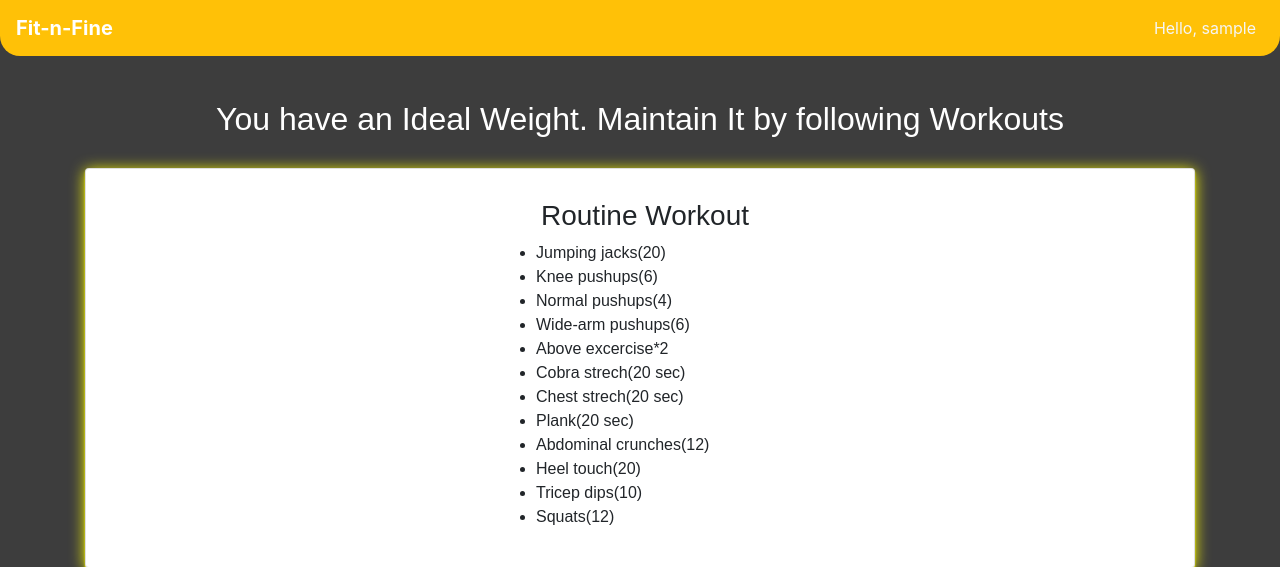
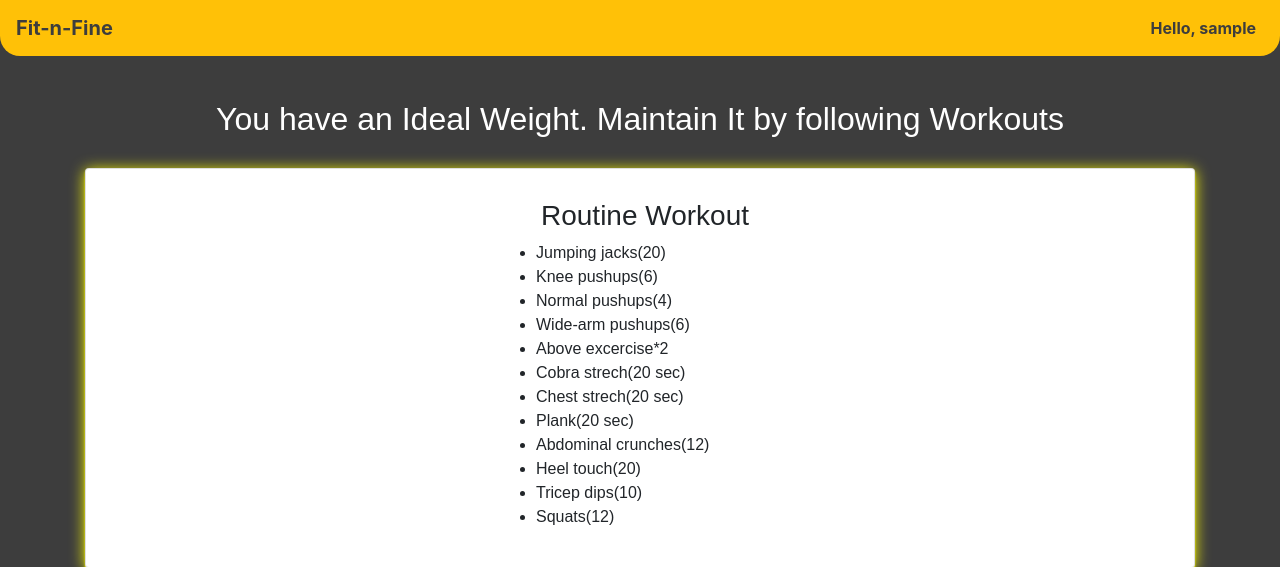
Before and after one commit to ShubhK26/Fit-n-Fine, a PHP site: page /Templates/Ideal.php in a window 1280 px wide. Shown: the top 567 px of the page. Run offline with PHP 8.4, Linux system fonts and the light colour scheme; the visitor is signed in with stand-in values (Sample User, id 1).

Commit message:
Some css changes

```diff
--- a/Templates/Home.php
+++ b/Templates/Home.php
@@ -22,13 +22,13 @@
     <nav class="navbar navbar-expand-md bg-warning navbar-dark fixed-top ml-auto"
         style="border-bottom-left-radius: 20px; border-bottom-right-radius: 20px;">
 
-        <a class="navbar-brand font-weight-bold" href="#">Fit-n-Fine</a>
+        <a class="navbar-brand font-weight-bold" href="#" style="color: #3D3D3D;">Fit-n-Fine</a>
         <button class="navbar-toggler" type="button" data-toggle="collapse" data-target="#collapsibleNavbar">
             <span class="navbar-toggler-icon"></span>
         </button>
         <ul class="navbar-nav ml-auto">
             <li class="nav-item">
-               <a href="#" class="nav-link" style="color: whitesmoke;"> Hello, <?php $userdis=$_SESSION["usernm"]; echo "$userdis"; ?></a>
+               <a href="#" class="nav-link" style="color: #3D3D3D; font-weight: bold;"> Hello, <?php $userdis=$_SESSION["usernm"]; echo "$userdis"; ?></a>
             </li>
         </ul>
     </nav>
```
